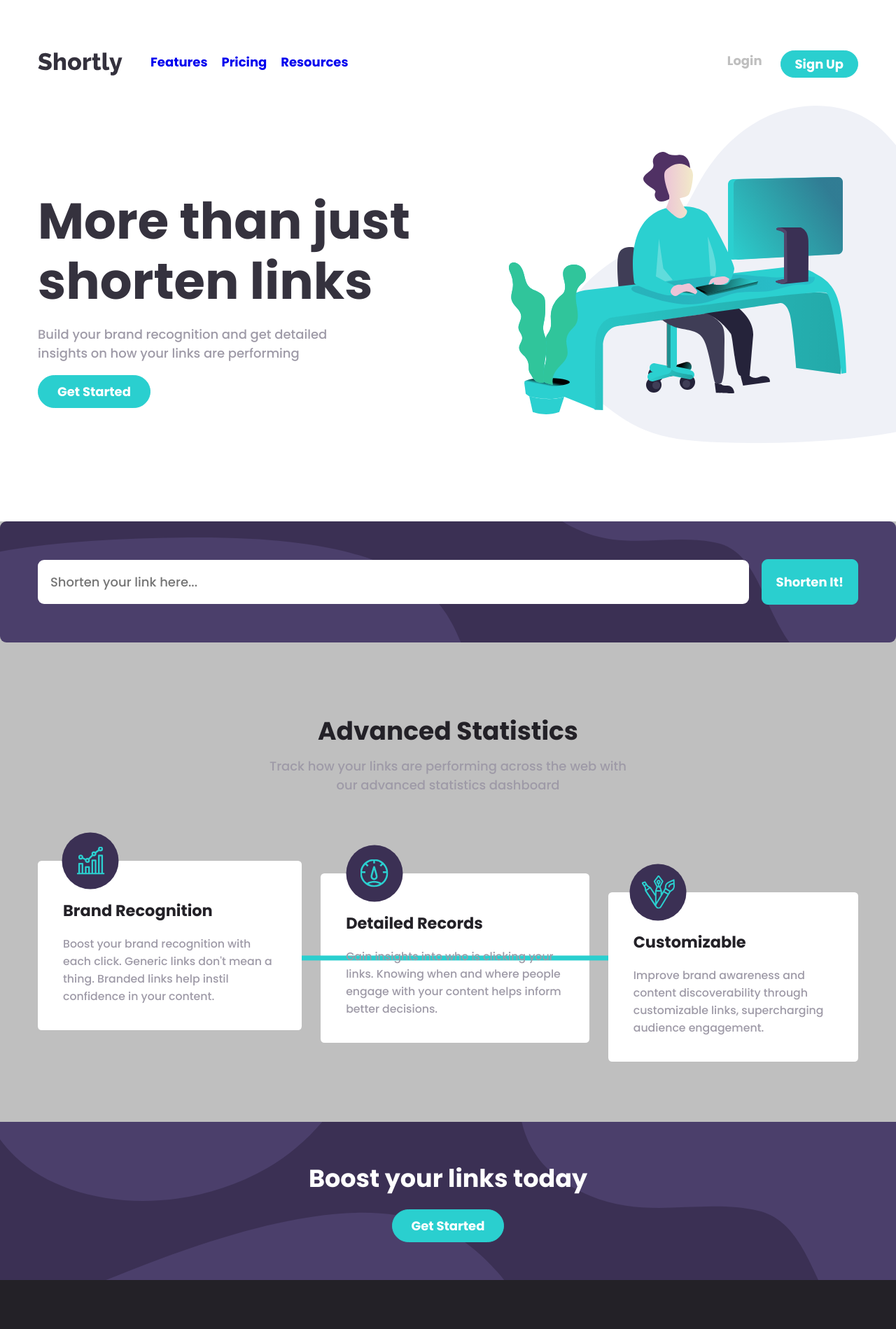
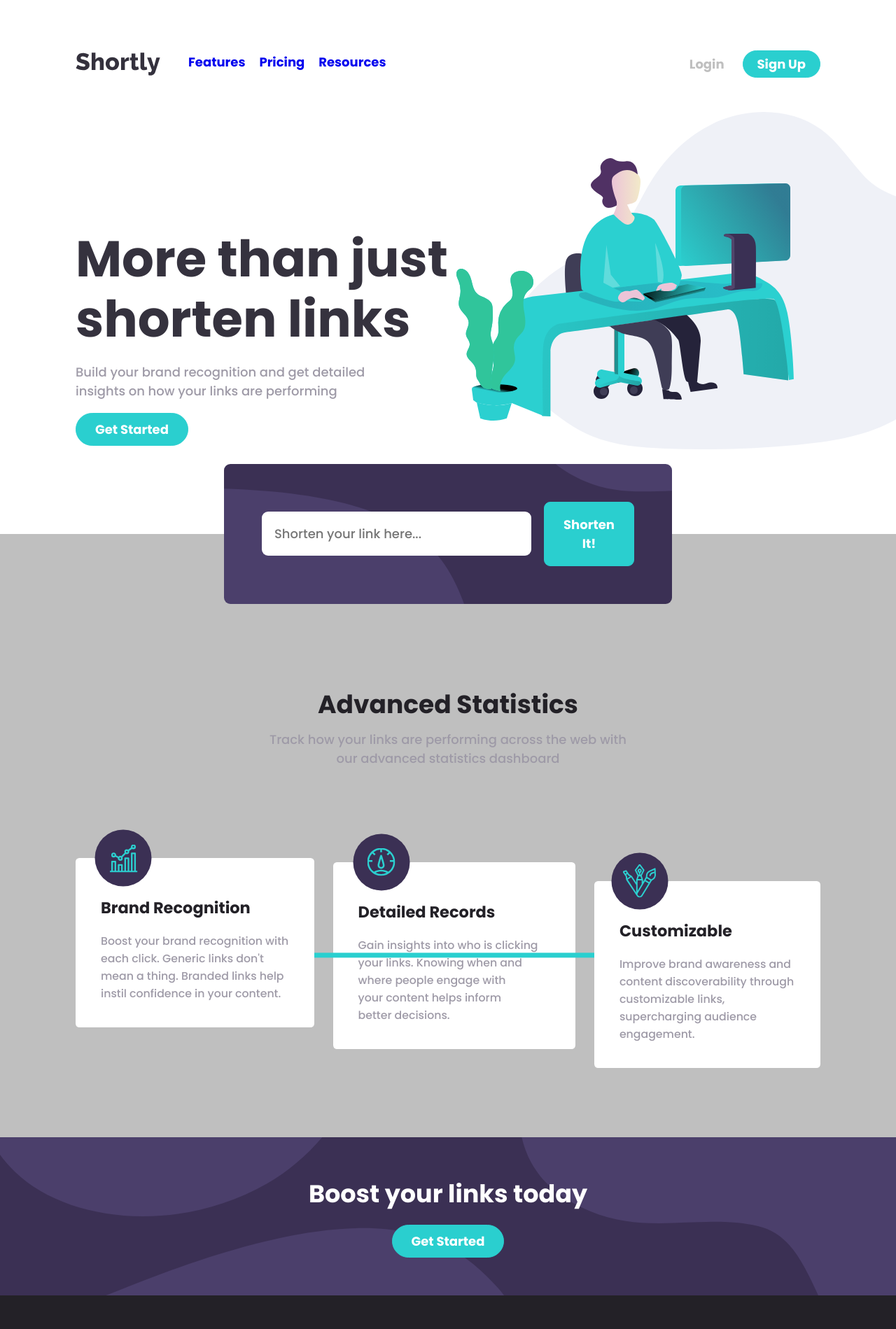
Before and after one commit to shemjay/url-shortening-app, a React (Vite) app: page / in a window 1280 px wide. Shown: the top 1899 px of the page at 70% size. Built offline with nearby package versions, Linux system fonts and the light colour scheme.

Commit message:
Resize and reposition banner and shortner components

```diff
--- a/src/App.css
+++ b/src/App.css
@@ -31,6 +31,6 @@ body, html {
 
 .app__container {
   background-color: white;
-  padding: 4em 3em;
-  overflow: hidden;
+  padding: 4em 6em;
+  overflow-x: hidden;
 }
--- a/src/App.jsx
+++ b/src/App.jsx
@@ -2,7 +2,6 @@ import React from 'react'
 import './App.css'
 import Navbar from './Components/Navbar'
 import Banner from './Components/Banner'
-import Shortener from './Components/Shortener'
 import Statistics from './Components/Statistics'
 import Boost from './Components/Boost'
 import Footer from './Components/Footer'
@@ -14,7 +13,6 @@ function App() {
         <Navbar />
         <Banner />
       </div>
-      <Shortener />
       <Statistics />
       <Boost />
       <Footer />
--- a/src/Components/Banner.css
+++ b/src/Components/Banner.css
@@ -14,7 +14,7 @@
     align-items: left;
     justify-content: center;
     flex-direction: column;
-    padding: 5em 0;
+    padding: 8em 0 3em 0;
 }
 
 .banner__image {
--- a/src/Components/Footer.css
+++ b/src/Components/Footer.css
@@ -3,7 +3,7 @@
     display: grid;
     grid-template-columns: 1fr 2fr 1fr;
 
-    padding: 4em 3em;
+    padding: 4em 6em;
     color: white;
 }
 
--- a/src/Components/Navbar.css
+++ b/src/Components/Navbar.css
@@ -25,7 +25,7 @@
 
 .nav__buttons {
     display: flex;
-    align-items: flex-start;
+    align-items: center;
     justify-content: space-between;
     gap: 20px;
 }
--- a/src/Components/Shortener.jsx
+++ b/src/Components/Shortener.jsx
@@ -1,12 +1,30 @@
-import React from 'react'
+import React, { useState } from 'react'
 import Button from './Button'
 import './Shortener.css'
 
 const Shortener = () => {
+
+  const[originalURL, setOriginalURL] = useState("")
+  const[shortenedURL, shortendedURL] = useState("")
+  const[error, setError] = useState("")
+
+  function handleInputChange(e) {
+    setOriginalURL(e.target.value)
+    console.log(originalURL)
+  }
+
   return (
     <div className='shortener__container'>
         <div className='shortener__content'>
-            <input type="url" id="link" name="link" placeholder="Shorten your link here..." required />
+            <input
+              type="url"
+              id="link"
+              name="link"
+              placeholder="Shorten your link here..."
+              required
+              value={originalURL}
+              onChange={handleInputChange}
+            />
             <Button text="Shorten It!" variant="secondary"/>
         </div>
     </div>
@@ -14,3 +32,35 @@ const Shortener = () => {
 }
 
 export default Shortener
+
+
+// Set Up State Variables DONE
+// Create a state variable to hold the user's input (original URL). DONE
+// Create a state variable to store the shortened link. DONE
+// Optionally, add a state variable for loading and error messages. DONE
+// Handle Input Change DONE
+// Define a function to update the input state as the user types in the URL input field. DONE
+
+// Handle Form Submission
+// Create a function that gets triggered when the user submits the form.
+// Validate the input URL (e.g., check if it’s not empty or malformed).
+// Make an API call to a link-shortening service (e.g., Bitly, TinyURL) with the original URL.
+
+// Process the API Response
+// If the API call is successful, update the shortened link state with the API response.
+// Handle errors by updating the error state and displaying a message to the user.
+
+// Render the Component
+// Include:
+// An input field for the user to enter the URL.
+// A button for submission.
+// A display section to show the shortened link (if available).
+// Optionally, show loading or error messages.
+
+// Add Copy-to-Clipboard Functionality (Optional)
+// Include a button or icon next to the shortened link.
+// Implement a function that copies the shortened link to the clipboard when clicked.
+
+// Return the JSX
+// Structure the component layout based on your HTML and CSS.
+// Bind the input, button, and displayed data to the corresponding state variables and functions.
--- a/src/Components/Statistics.css
+++ b/src/Components/Statistics.css
@@ -1,11 +1,20 @@
 .statistics__container {
+    position: relative;
     display: flex;
     flex-direction: column;
     align-items: center;
     justify-content: space-between;
     margin: 0 auto;
-    overflow: hidden;
-    padding: 4em 3em;
+    padding: 4em 0;
+    z-index: 3;
+}
+
+.shortener {
+    position: absolute;
+    top: 0;
+    left: 50%;
+    transform: translate(-50%, -50%);
+    z-index: 3;
 }
 
 .statistics__title {
@@ -15,7 +24,7 @@
     justify-content: center;
     flex-direction: column;
     min-width: 100%;
-    padding: 1.5em 0;
+    padding: 8em 0 2em 0;
 }
 
 .statistics__title h2 {
@@ -30,6 +39,7 @@
 }
 
 .statistics__container-cards {
+    padding: 4em 6em;
     position: relative;
     background-color: var(--gray);
     min-height: 20em;
--- a/src/Components/Statistics.jsx
+++ b/src/Components/Statistics.jsx
@@ -3,10 +3,15 @@ import './Statistics.css'
 import Customizable from './Assets/Images/icon-fully-customizable.svg'
 import Brand from './Assets/Images/icon-brand-recognition.svg'
 import Records from './Assets/Images/icon-detailed-records.svg'
+import Shortener from '../Components/Shortener'
 
 const Statistics = () => {
   return (
     <div className='statistics__container'>
+        <div className='shortener'>
+            <Shortener />
+        </div>
+
         <div className='statistics__title'>
             <h2>Advanced Statistics</h2>
             <p>Track how your links are performing across the web with<br/> our advanced statistics dashboard</p>
```
